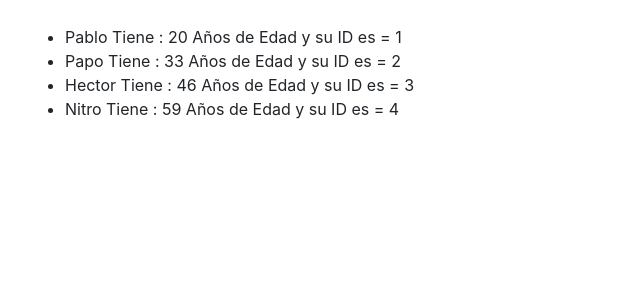
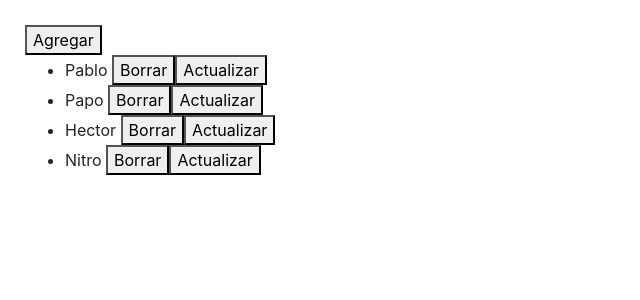
Before and after one commit to pablocastillo2017/Angular-8, an Angular app: page / in a window 1280 px wide. Shown: the top 300 px of the page, without its empty margins (0-640 px from the left). Built offline with nearby package versions, Linux system fonts and the light colour scheme.

Commit message:
Angular8 Sec5 26-NgFor - Deteccion de Cambio

```diff
--- a/src/app/app.component.html
+++ b/src/app/app.component.html
@@ -1,6 +1,8 @@
+<button (click)="addUser()">Agregar</button>
 <ul>
   <li *ngFor="let persona of personas">
-    {{ persona.nombre }} Tiene : {{ persona.edad }} Años de Edad y su ID es =
-    {{ persona.id }}
+    {{ persona.nombre }}
+    <button (click)="addBorrar(persona)">Borrar</button>
+    <button (click)="addActualizar(persona)">Actualizar</button>
   </li>
 </ul>
--- a/src/app/app.component.ts
+++ b/src/app/app.component.ts
@@ -28,4 +28,17 @@ export class AppComponent {
       edad: 59,
     },
   ];
+
+  addUser() {
+    this.personas.push({ id: 5, nombre: 'PENE', edad: 69 });
+  }
+
+  addBorrar(persona) {
+    let index = this.personas.indexOf(persona);
+    this.personas.splice(index, 1);
+  }
+
+  addActualizar(persona) {
+    persona.nombre = 'Rdy!!';
+  }
 }
```
